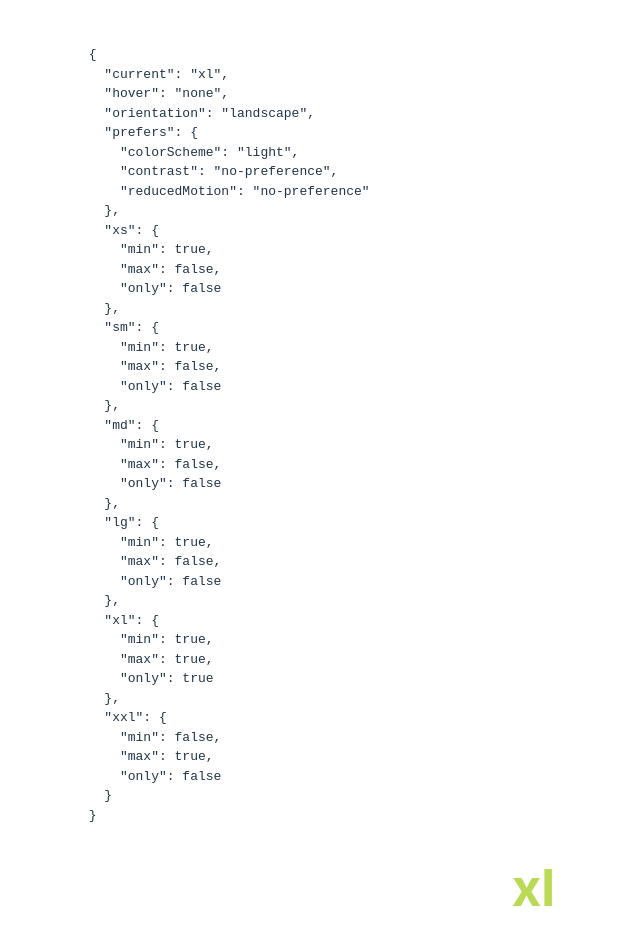
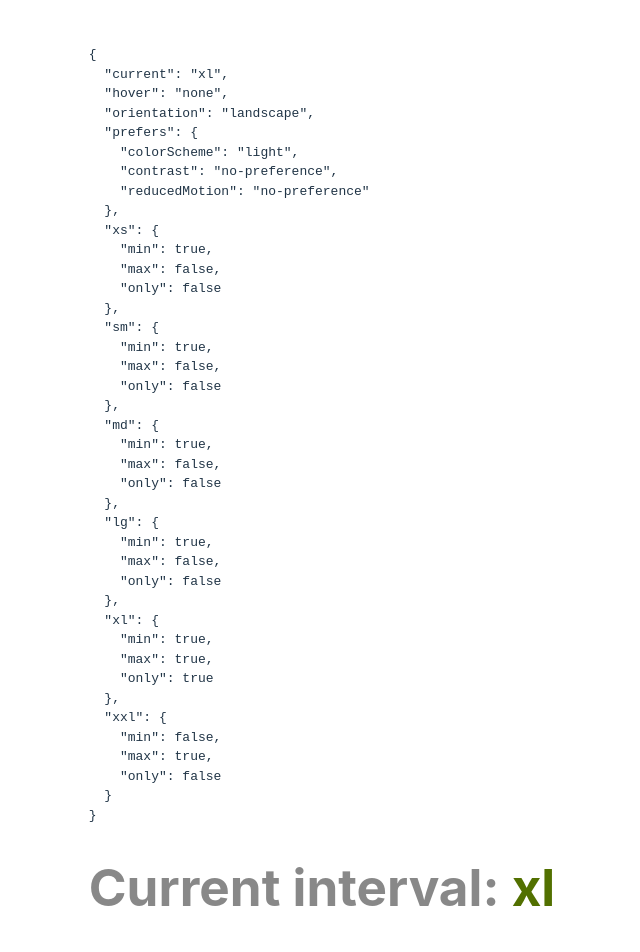
Before and after one commit to codemonk-digital/vue-responsiveness, a Vue app: page / in a window 1280 px wide. Shown: the top 952 px of the page, without its empty margins (318-958 px from the left). Built offline with nearby package versions, Linux system fonts and the light colour scheme.

Commit message:
fix: improve demo contrast in light mode

```diff
--- a/src/style.css
+++ b/src/style.css
@@ -1,4 +1,6 @@
 :root {
+  --demo-accent-color: #bada55;
+
   font-family: Inter, system-ui, Avenir, Helvetica, Arial, sans-serif;
   line-height: 1.5;
   font-weight: 400;
@@ -25,10 +27,11 @@ body {
 h1 {
   font-size: 3.2em;
   line-height: 1.1;
-  color: #fff6
+  color: #fff6;
 }
-h1 span, code {
-  color: #bada55;
+h1 span,
+code {
+  color: var(--demo-accent-color);
 }
 code {
   font-size: 2rem;
@@ -41,7 +44,11 @@ code {
 
 @media (prefers-color-scheme: light) {
   :root {
+    --demo-accent-color: #527000;
     color: #213547;
     background-color: #fff;
   }
+  h1 {
+    color: #0007;
+  }
 }
```
